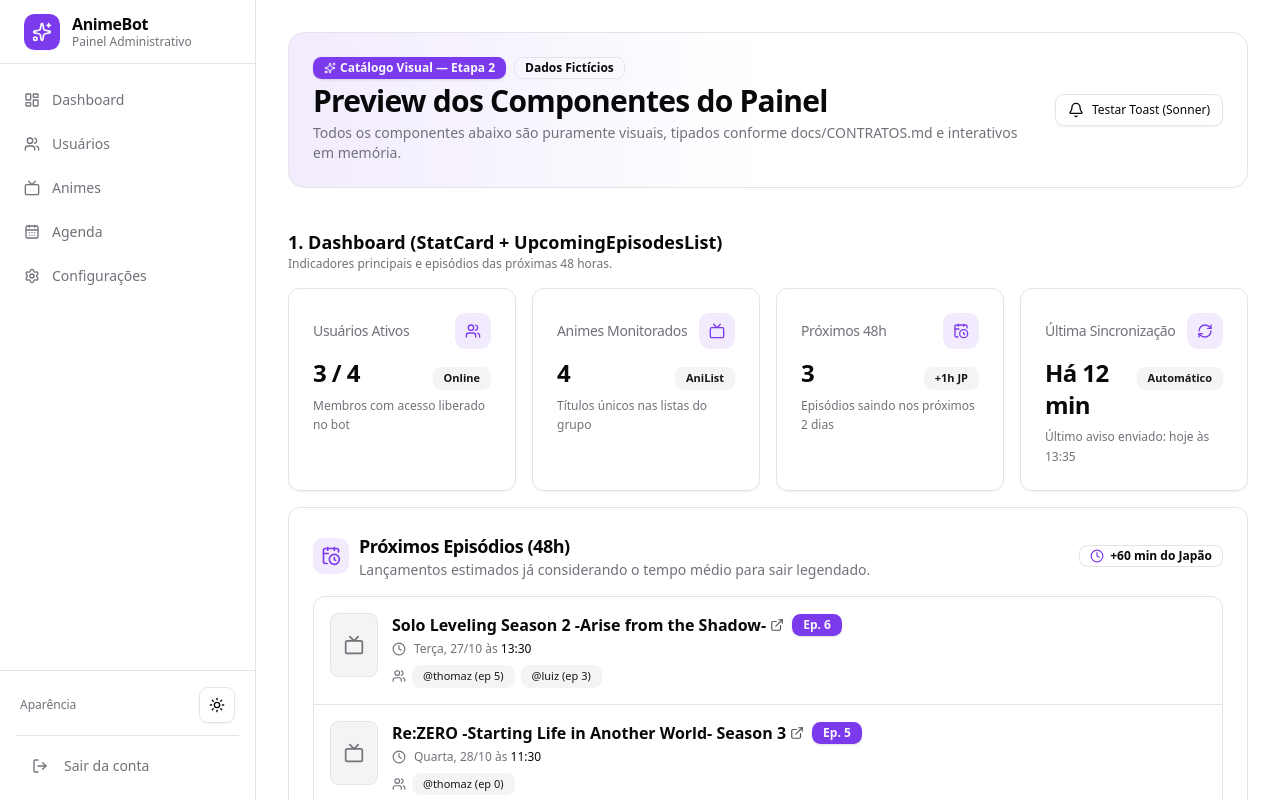
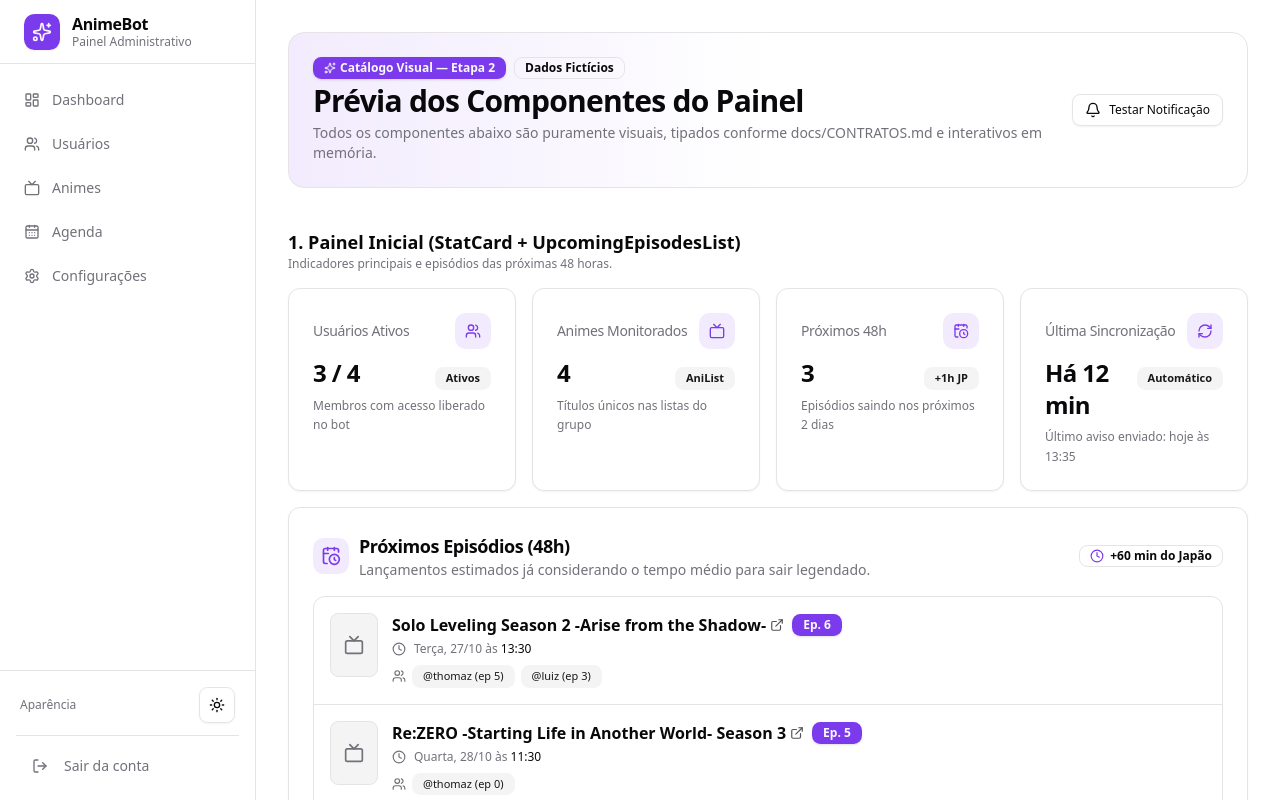
Before and after one commit to thomazataidys/bot-A-telegram, a Next.js app in the folder apps/web/: page /dev/preview in a window 1280 px wide. Shown: the top 800 px of the page. Built offline with nearby package versions, Linux system fonts and the light colour scheme.

Commit message:
fix(web): translate remaining labels to Portuguese

```diff
--- a/apps/web/src/app/dev/preview/page.tsx
+++ b/apps/web/src/app/dev/preview/page.tsx
@@ -4,7 +4,7 @@ import { notFound } from 'next/navigation';
 import { PreviewClient } from './preview-client';
 
 export const metadata: Metadata = {
-  title: 'Preview de Componentes',
+  title: 'Prévia de Componentes',
 };
 
 export default function DevPreviewPage(): React.JSX.Element {
--- a/apps/web/src/app/dev/preview/preview-client.tsx
+++ b/apps/web/src/app/dev/preview/preview-client.tsx
@@ -673,7 +673,7 @@ export function PreviewClient(): React.JSX.Element {
             <Badge variant="outline">Dados Fictícios</Badge>
           </div>
           <h1 className="text-2xl sm:text-3xl font-bold tracking-tight">
-            Preview dos Componentes do Painel
+            Prévia dos Componentes do Painel
           </h1>
           <p className="text-sm text-muted-foreground">
             Todos os componentes abaixo são puramente visuais, tipados conforme
@@ -686,11 +686,11 @@ export function PreviewClient(): React.JSX.Element {
           variant="outline"
           size="sm"
           onClick={() =>
-            toast.info('Notificação de exemplo disparada via Sonner!')
+            toast.info('Notificação de exemplo disparada com sucesso!')
           }
         >
           <Bell className="h-4 w-4" />
-          Testar Toast (Sonner)
+          Testar Notificação
         </Button>
       </div>
 
@@ -698,7 +698,7 @@ export function PreviewClient(): React.JSX.Element {
       <section className="space-y-4">
         <div>
           <h2 className="text-lg font-bold">
-            1. Dashboard (StatCard + UpcomingEpisodesList)
+            1. Painel Inicial (StatCard + UpcomingEpisodesList)
           </h2>
           <p className="text-xs text-muted-foreground">
             Indicadores principais e episódios das próximas 48 horas.
@@ -710,7 +710,7 @@ export function PreviewClient(): React.JSX.Element {
             title="Usuários Ativos"
             value={`${users.filter((u) => u.active).length} / ${users.length}`}
             subtitle="Membros com acesso liberado no bot"
-            badgeText="Online"
+            badgeText="Ativos"
             icon={Users}
           />
           <StatCard
--- a/apps/web/src/app/login/page.tsx
+++ b/apps/web/src/app/login/page.tsx
@@ -30,7 +30,7 @@ export default function LoginPage(): React.JSX.Element {
             </div>
             <div className="space-y-1">
               <CardTitle className="text-2xl font-bold">
-                AnimeBot Admin
+                Painel AnimeBot
               </CardTitle>
               <CardDescription>
                 Insira a senha de administrador para gerenciar usuários, listas,
--- a/apps/web/src/components/users-table.tsx
+++ b/apps/web/src/components/users-table.tsx
@@ -344,7 +344,7 @@ export function UsersTable({
                             onChange={(e) => setEditUsername(e.target.value)}
                             placeholder="sem @"
                             className="h-8 max-w-[160px]"
-                            aria-label="Editar username"
+                            aria-label="Editar nome de usuário"
                           />
                         ) : user.username ? (
                           <span className="font-mono text-xs text-foreground">
```
